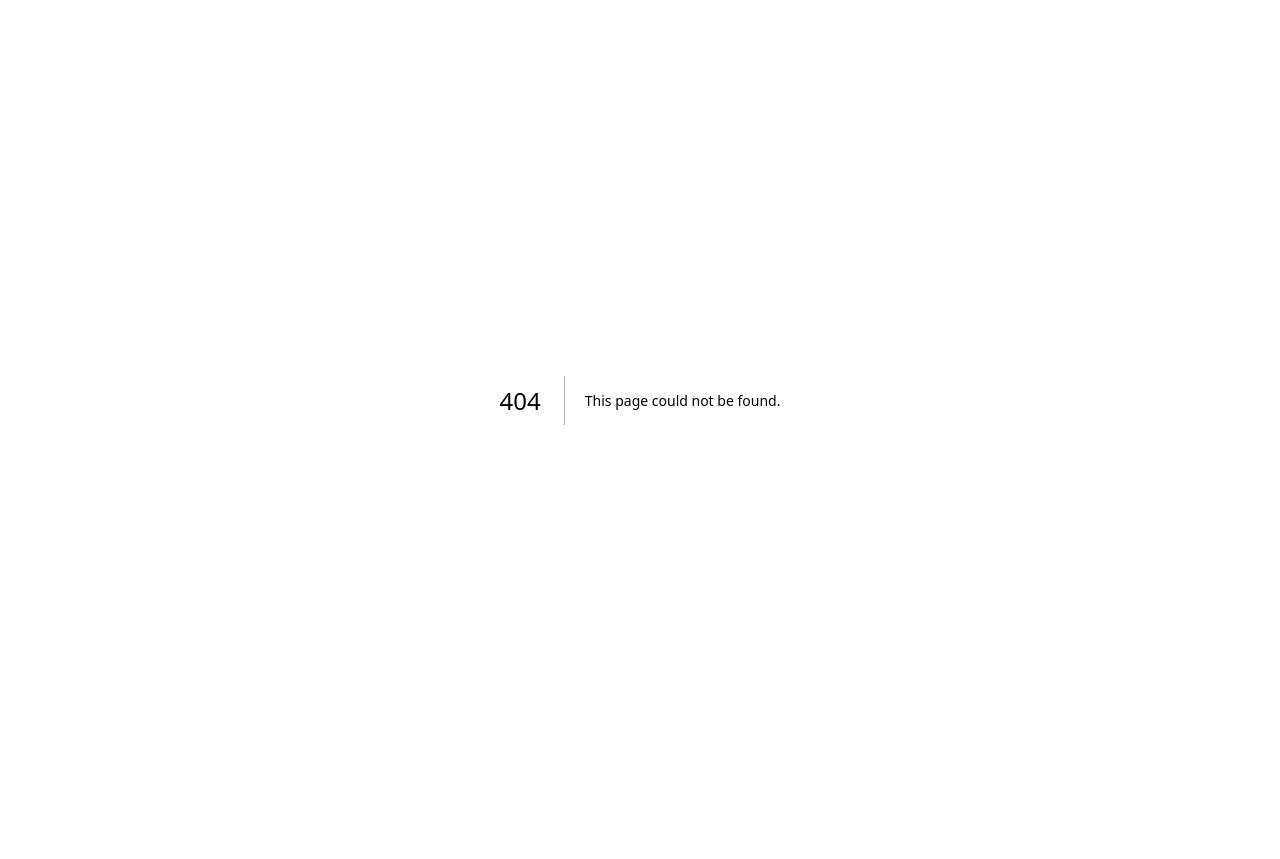
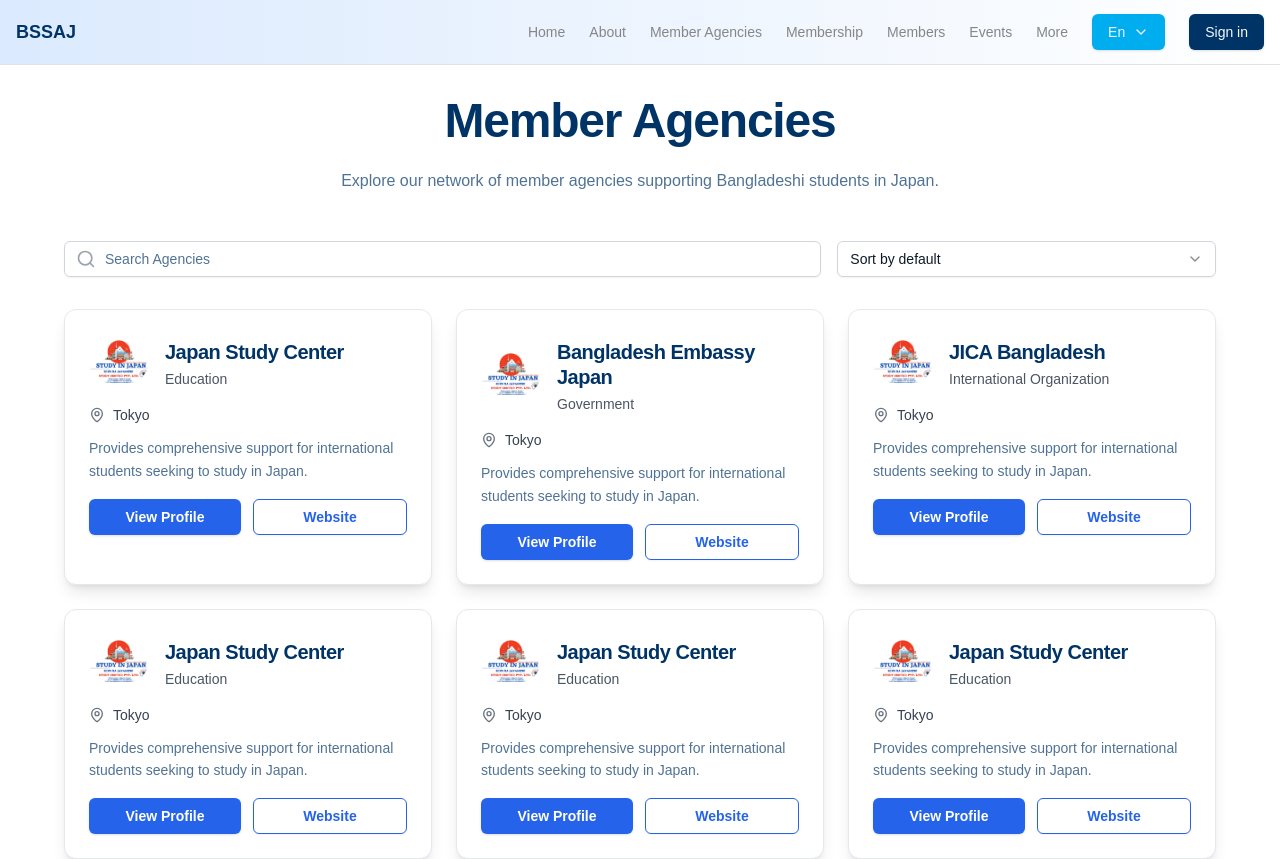
Before and after one commit to sakib-xrz/bssaj-frontend, a Next.js app: page /member-agencies in a window 1280 px wide. Before the commit this address had no page. Shown: the top 859 px of the page. Before the commit the page ends 800 px from the top, so only its background shows below. Built offline with nearby package versions, Linux system fonts and the light colour scheme.

Commit message:
member agencies component done successfully

```diff
--- /dev/null
+++ b/app/(public)/member-agencies/member-agencies.tsx
@@ -0,0 +1,263 @@
+"use client";
+
+import React, { useState, useEffect } from "react";
+import Image from "next/image";
+import { Button } from "@/components/ui/button";
+import { Input } from "@/components/ui/input";
+import {
+  Card,
+  CardContent,
+  CardHeader,
+  CardTitle,
+  CardDescription,
+} from "@/components/ui/card";
+import {
+  Select,
+  SelectContent,
+  SelectItem,
+  SelectTrigger,
+  SelectValue,
+} from "@/components/ui/select";
+import { SearchIcon, MapPinIcon } from "lucide-react";
+import Container from "@/components/shared/container";
+import SectionHeader from "@/components/shared/section-header";
+import Link from "next/link";
+
+interface AgencyCardProps {
+  id: string;
+  logo: string;
+  name: string;
+  category: string;
+  location: string;
+  description: string;
+  profileLink: string;
+  websiteLink: string;
+}
+
+const allAgencies: AgencyCardProps[] = [
+  {
+    id: "1",
+    logo: "/images/memberAgencies.png",
+    name: "Japan Study Center",
+    category: "Education",
+    location: "Tokyo",
+    description:
+      "Provides comprehensive support for international students seeking to study in Japan.",
+    profileLink: "#",
+    websiteLink: "#",
+  },
+  {
+    id: "2",
+    logo: "/images/memberAgencies.png",
+    name: "Bangladesh Embassy Japan",
+    category: "Government",
+    location: "Tokyo",
+    description:
+      "Provides comprehensive support for international students seeking to study in Japan.",
+    profileLink: "#",
+    websiteLink: "#",
+  },
+  {
+    id: "3",
+    logo: "/images/memberAgencies.png",
+    name: "JICA Bangladesh",
+    category: "International Organization",
+    location: "Tokyo",
+    description:
+      "Provides comprehensive support for international students seeking to study in Japan.",
+    profileLink: "#",
+    websiteLink: "#",
+  },
+  {
+    id: "4",
+    logo: "/images/memberAgencies.png",
+    name: "Japan Study Center",
+    category: "Education",
+    location: "Tokyo",
+    description:
+      "Provides comprehensive support for international students seeking to study in Japan.",
+    profileLink: "#",
+    websiteLink: "#",
+  },
+  {
+    id: "5",
+    logo: "/images/memberAgencies.png",
+    name: "Japan Study Center",
+    category: "Education",
+    location: "Tokyo",
+    description:
+      "Provides comprehensive support for international students seeking to study in Japan.",
+    profileLink: "#",
+    websiteLink: "#",
+  },
+  {
+    id: "6",
+    logo: "/images/memberAgencies.png",
+    name: "Japan Study Center",
+    category: "Education",
+    location: "Tokyo",
+    description:
+      "Provides comprehensive support for international students seeking to study in Japan.",
+    profileLink: "#",
+    websiteLink: "#",
+  },
+  {
+    id: "7",
+    logo: "/images/memberAgencies.png",
+    name: "Another Agency",
+    category: "Support",
+    location: "Osaka",
+    description:
+      "Offering various support programs for international residents.",
+    profileLink: "#",
+    websiteLink: "#",
+  },
+  {
+    id: "8",
+    logo: "/images/memberAgencies.png",
+    name: "Global Connect",
+    category: "Community",
+    location: "Kyoto",
+    description: "Connecting international students with local communities.",
+    profileLink: "#",
+    websiteLink: "#",
+  },
+];
+
+const ITEMS_PER_LOAD = 6;
+
+const MemberAgencies: React.FC = () => {
+  const [searchTerm, setSearchTerm] = useState("");
+  const [sortBy, setSortBy] = useState("default");
+  const [visibleAgencies, setVisibleAgencies] = useState<AgencyCardProps[]>([]);
+  const [loadCount, setLoadCount] = useState(ITEMS_PER_LOAD);
+
+  const filteredAndSortedAgencies = React.useMemo(() => {
+    const currentAgencies = allAgencies.filter(
+      (agency) =>
+        agency.name.toLowerCase().includes(searchTerm.toLowerCase()) ||
+        agency.description.toLowerCase().includes(searchTerm.toLowerCase()) ||
+        agency.category.toLowerCase().includes(searchTerm.toLowerCase()) ||
+        agency.location.toLowerCase().includes(searchTerm.toLowerCase())
+    );
+
+    if (sortBy === "name-asc") {
+      currentAgencies.sort((a, b) => a.name.localeCompare(b.name));
+    } else if (sortBy === "name-desc") {
+      currentAgencies.sort((a, b) => b.name.localeCompare(a.name));
+    }
+
+    return currentAgencies;
+  }, [searchTerm, sortBy]);
+  useEffect(() => {
+    setVisibleAgencies(filteredAndSortedAgencies.slice(0, loadCount));
+  }, [filteredAndSortedAgencies, loadCount]);
+
+  const handleLoadMore = () => {
+    setLoadCount((prevCount) => prevCount + ITEMS_PER_LOAD);
+  };
+
+  return (
+    <Container className="py-12 md:py-16">
+      <SectionHeader
+        className="mb-12"
+        title="Member Agencies"
+        description="Explore our network of member agencies supporting Bangladeshi students in Japan."
+      />
+      <div className="flex flex-col sm:flex-row justify-between items-center gap-4 w-full mb-8 max-w-6xl mx-auto">
+        <div className="relative w-full sm:w-2/3">
+          <SearchIcon className="absolute left-3 top-1/2 -translate-y-1/2 h-5 w-5 text-gray-400" />
+          <Input
+            type="text"
+            placeholder="Search Agencies"
+            className="w-full pl-10 pr-4 py-2 border border-gray-300 rounded-md shadow-sm focus:ring-primary focus:border-primary"
+            value={searchTerm}
+            onChange={(e) => setSearchTerm(e.target.value)}
+          />
+        </div>
+        <div className="w-full sm:w-1/3">
+          <Select value={sortBy} onValueChange={setSortBy}>
+            <SelectTrigger className="w-full border border-gray-300 rounded-md shadow-sm focus:ring-primary focus:border-primary">
+              <SelectValue placeholder="Sort by default" />
+            </SelectTrigger>
+            <SelectContent>
+              <SelectItem value="default">Sort by default</SelectItem>
+              <SelectItem value="name-asc">Name (A-Z)</SelectItem>
+              <SelectItem value="name-desc">Name (Z-A)</SelectItem>
+            </SelectContent>
+          </Select>
+        </div>
+      </div>
+
+      <div className="grid grid-cols-1 md:grid-cols-2 lg:grid-cols-3 gap-6 w-full max-w-6xl mx-auto mb-12">
+        {visibleAgencies.length > 0 ? (
+          visibleAgencies.map((agency) => (
+            <Card
+              key={agency.id}
+              className="rounded-xl shadow-lg border border-gray-200 bg-white p-6 flex flex-col items-start hover:scale-[1.02]"
+            >
+              <CardHeader className="p-0 flex flex-row items-center mb-4 w-full">
+                <Image
+                  src={agency.logo}
+                  alt={`${agency.name} logo`}
+                  width={60}
+                  height={60}
+                  className="rounded-full object-cover flex-shrink-0 mr-4"
+                />
+                <div className="flex-grow">
+                  <CardTitle className="text-xl font-bold text-primary leading-tight mb-1">
+                    {agency.name}
+                  </CardTitle>
+                  <CardDescription className="text-sm text-gray-600">
+                    {agency.category}
+                  </CardDescription>
+                </div>
+              </CardHeader>
+              <CardContent className="p-0 flex-grow w-full">
+                <p className="flex items-center text-sm text-gray-700 mb-3">
+                  <MapPinIcon className="h-4 w-4 mr-2 text-gray-500 flex-shrink-0" />
+                  {agency.location}
+                </p>
+                <p className="text-sm text-muted-foreground leading-relaxed mb-4">
+                  {agency.description}
+                </p>
+                <div className="flex flex-col sm:flex-row gap-3 mt-auto w-full">
+                  <Button
+                    asChild
+                    className="flex-1 bg-blue-600 hover:bg-blue-700 text-white font-bold py-2 px-4 rounded-md transition-colors duration-200 text-sm"
+                  >
+                    <Link href={agency.profileLink}>View Profile</Link>
+                  </Button>
+                  <Button
+                    asChild
+                    variant="outline"
+                    className="flex-1 border-blue-600 text-blue-600 hover:bg-blue-50 hover:text-blue-700 font-bold py-2 px-4 rounded-md transition-colors duration-200 text-sm"
+                  >
+                    <Link href={agency.websiteLink}>Website</Link>
+                  </Button>
+                </div>
+              </CardContent>
+            </Card>
+          ))
+        ) : (
+          <p className="text-center text-gray-600 col-span-full">
+            No agencies found matching your criteria.
+          </p>
+        )}
+      </div>
+
+      {loadCount < filteredAndSortedAgencies.length && (
+        <div className="flex justify-center">
+          <Button
+            onClick={handleLoadMore}
+            className="bg-primary hover:bg-primary/90 text-white font-bold py-3 px-8 rounded-lg transition-colors duration-200 text-lg shadow-md"
+          >
+            Load More Agencies
+          </Button>
+        </div>
+      )}
+    </Container>
+  );
+};
+
+export default MemberAgencies;
--- /dev/null
+++ b/app/(public)/member-agencies/page.tsx
@@ -0,0 +1,12 @@
+import React from "react";
+import MemberAgencies from "./member-agencies";
+
+const MemberAgenciesPage = () => {
+  return (
+    <div>
+      <MemberAgencies />
+    </div>
+  );
+};
+
+export default MemberAgenciesPage;
```
Also changed, not shown: public/images/memberAgencies.png (added).
